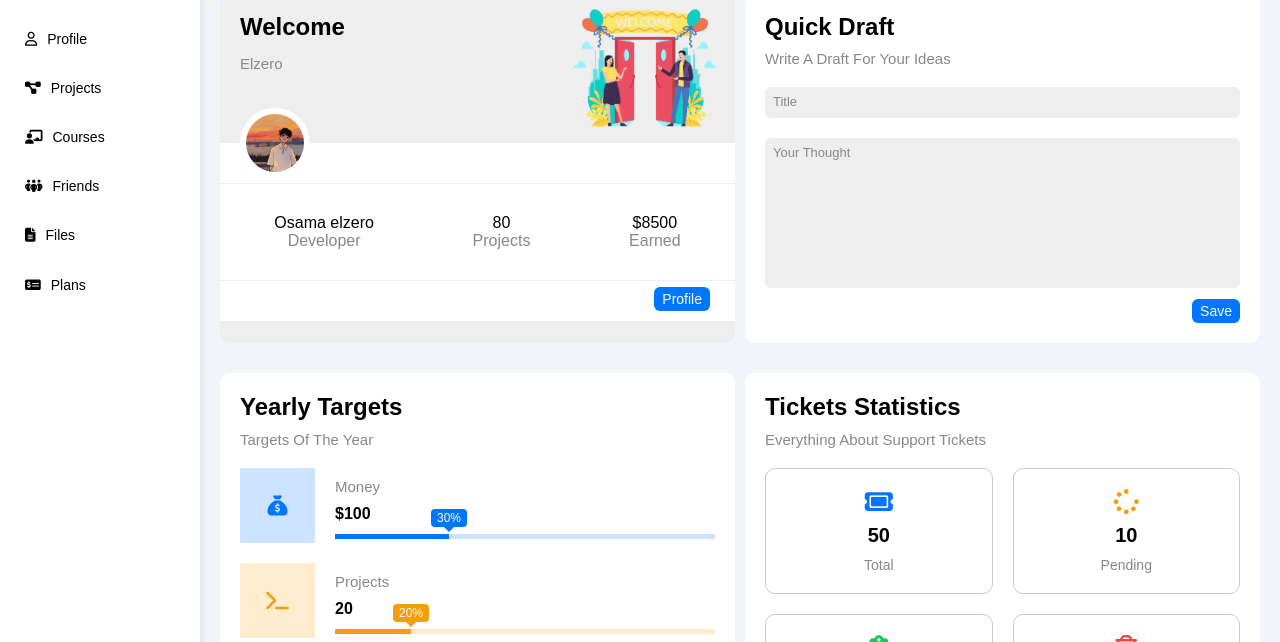
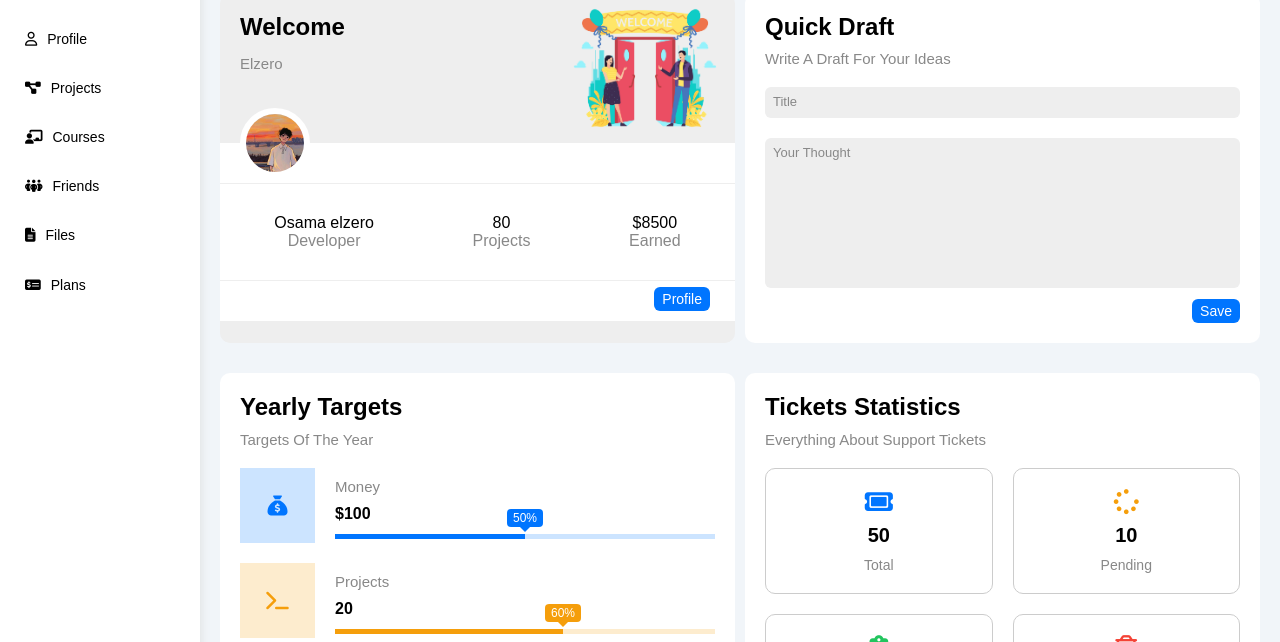
Before and after one commit to Feky7/Dashboard, a plain HTML site: page index.html in a window 1280 px wide. Shown: the part 158-800 px from the top of the page. Drawn offline with Linux system fonts and the light colour scheme.

Commit message:
Update main.css

```diff
--- a/css/main.css
+++ b/css/main.css
@@ -259,11 +259,11 @@ p {
 }
 .Wcontanier .targets .child .card div .perc1 .area{
   background-color: var(--blue);
-  width: 30%;
+  width: 50%;
 }
 .Wcontanier .targets .child .card div .perc2 .area{
   background-color: var(--orange);
-  width: 20%;
+  width: 60%;
 }
 .Wcontanier .targets .child .card div .perc3 .area{
   background-color: var(--green);
@@ -284,13 +284,13 @@ p {
   transform: translate(-50%);
 }
 .Wcontanier .targets .child .card .perc1::before{
-  content: "30%";
-  left: 30%;
+  content: "50%";
+  left: 50%;
   background-color: #0075ff;
 }
 .Wcontanier .targets .child .card .perc2::before{
-  content: "20%";
-  left: 20%;
+  content: "60%";
+  left: 60%;
   background-color:var(--orange);
 }
 .Wcontanier .targets .child .card .perc3::before{
@@ -312,11 +312,11 @@ p {
   transform: translate(-50%);
 }
 .Wcontanier .targets .child .card .perc1::after{
-  left: 30%;
+  left: 50%;
   border-color:var(--blue) transparent transparent transparent ;
 }
 .Wcontanier .targets .child .card .perc2::after{
-  left: 20%;
+  left: 60%;
   border-color:var(--orange) transparent transparent transparent ;
 }
 .Wcontanier .targets .child .card .perc3::after{
```
